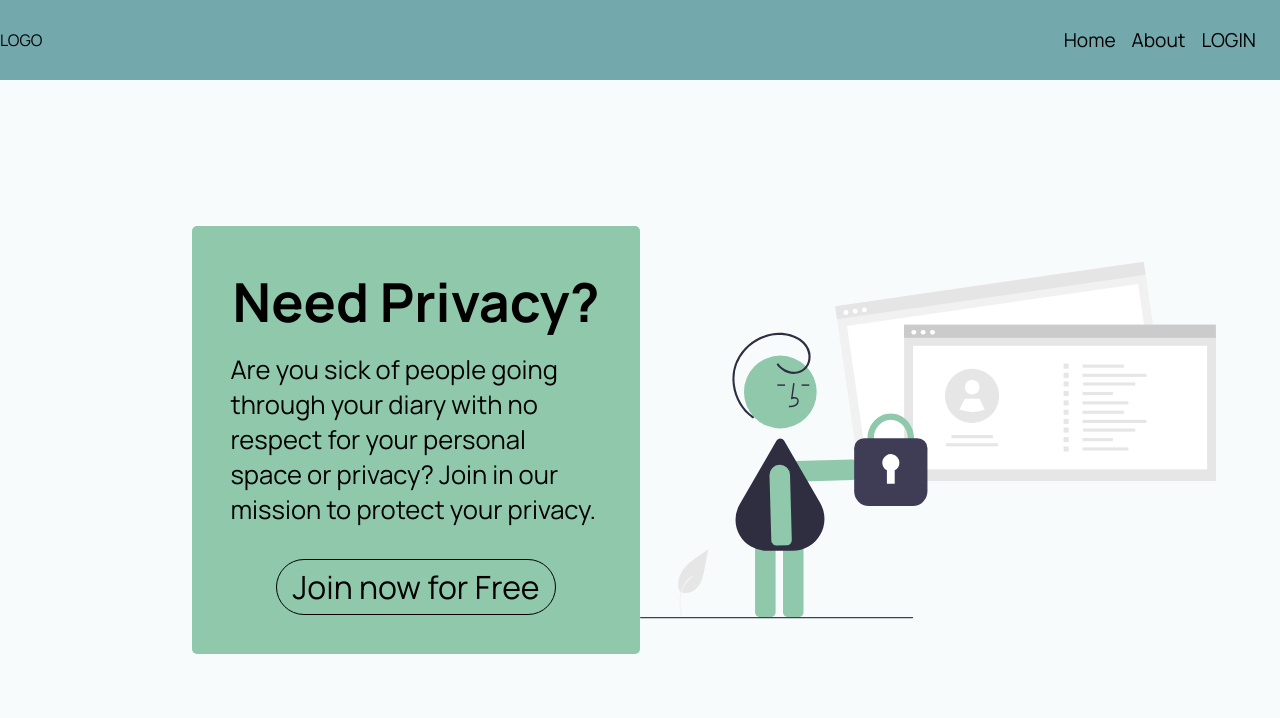
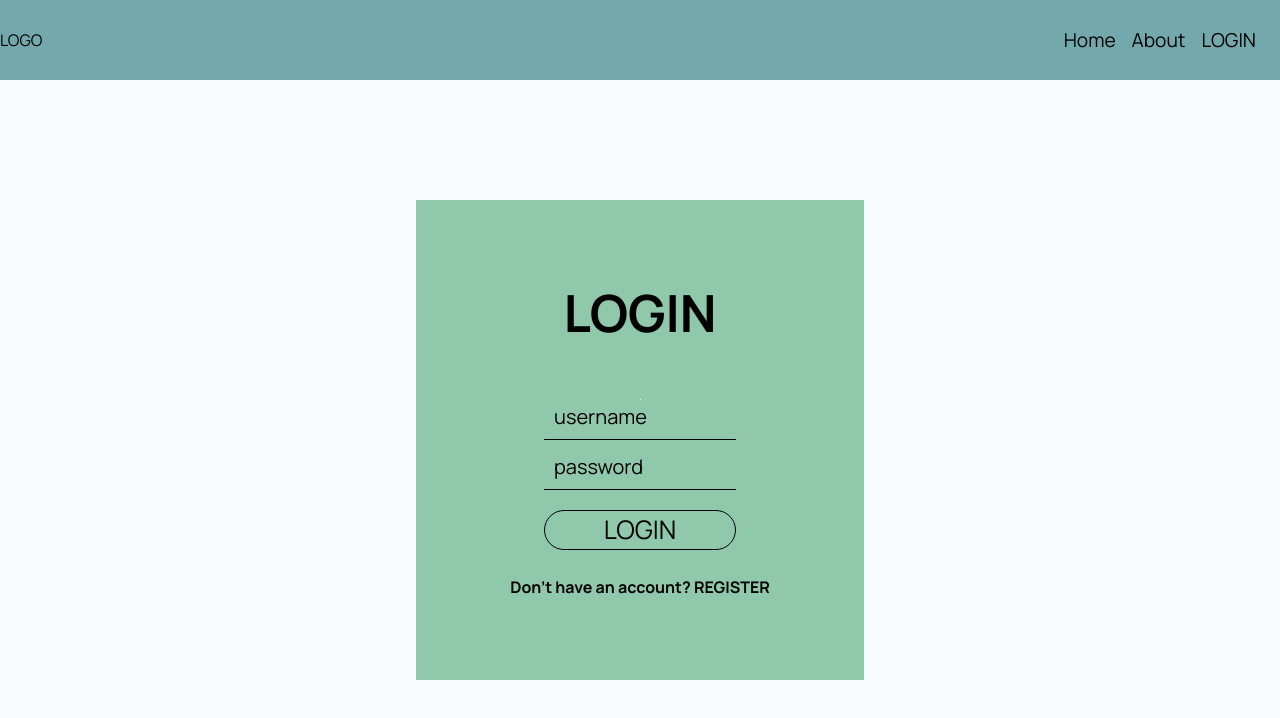
Before and after one commit to daragmas/kon_di, a React (Create React App) app in the folder kon_di_react/: page / in a window 1280 px wide. Shown: the top 718 px of the page. Built offline with nearby package versions, Linux system fonts and the light colour scheme.

Commit message:
added login page;

```diff
--- a/kon_di_react/src/App.css
+++ b/kon_di_react/src/App.css
@@ -112,3 +112,70 @@ margin-top: 2em;
   height: 45vh;
   width: 45vw;
 }
+
+.login {
+display: flex;
+justify-content: center;
+align-items: center;
+height: 90vh;
+}
+
+.login-container {
+height: 60vh;
+width: 35vw;
+background-color: var(--splash-color);
+display: flex;
+flex-direction: column;
+align-items: center;
+}
+
+.login-container h3{
+font-size: 4vw;
+margin-top: 1.5em;
+margin-bottom: 1em;
+
+}
+
+.login-container form {
+  display: flex;
+  flex-direction: column;
+  gap: 10px;
+}
+
+.login-container form input {
+  height: 5vh;
+  width: 15vw;
+  padding: 10px;
+  border: none;
+  background-color: transparent;
+  border-bottom: 1px solid black;
+
+}
+
+.login-container form input::placeholder {
+  color: black;
+  font-size: 1.5em;
+  user-select: none;
+}
+.login-container form button {
+  height: 5vh;
+  background-color: transparent;
+  border-radius: 30px;
+  border: 1px solid black;
+  font-size: 1.6em;
+  margin-top: 10px;
+  margin-bottom: 1em;
+}
+
+.login-container form button:hover{
+  transform: scale(1.05);
+  cursor: pointer;
+  transition: 0.1s;
+}
+
+.login-container h4 span:hover {
+transform: scale(1.05);
+transition: 0.1s;
+cursor: pointer;
+text-decoration: underline;
+}
--- a/kon_di_react/src/App.js
+++ b/kon_di_react/src/App.js
@@ -1,12 +1,13 @@
 import NavBar from './components/Navbar';
 import './App.css';
 import Home from './components/Home';
+import Login from './components/Login';
 
 function App() {
   return (
     <div className="App">
       <NavBar/>
-      <Home/>
+      <Login/>
     </div>
   );
 }
--- a/kon_di_react/src/components/Login.js
+++ b/kon_di_react/src/components/Login.js
@@ -0,0 +1,18 @@
+const Login = () => {
+return (
+    <div className="login">
+        <div className='login-container'>
+            <h3>LOGIN</h3>
+            <hr/>
+            <form>
+                <input type='text' placeholder='username'/>
+                <input type='password'placeholder='password'/>
+                <button>LOGIN</button>
+            </form>
+            <h4>Don't have an account? <span>REGISTER</span></h4>
+        </div>
+    </div>
+)
+}
+
+export default Login
```
